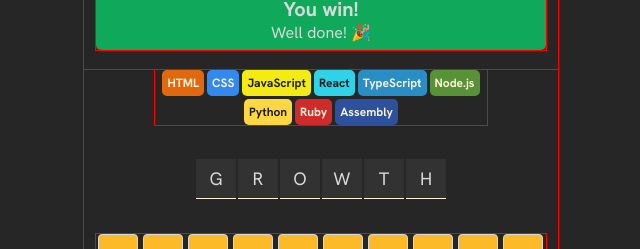
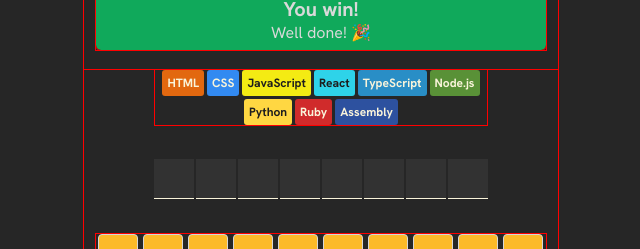
Before and after one commit to ThomasGhali/assembly-game, a React (Vite) app: page / in a window 1280 px wide. Shown: the part 165-414 px from the top of the page, without its empty margins (319-959 px from the left). Built offline with nearby package versions, Linux system fonts and the light colour scheme.

Commit message:
feat: add logic & style for languages to be lost
- Correct letters now appear on the input screen and
it letter becomes green, while the incorrect ones become
red and a language gets 'lost' effect.

```diff
--- a/src/App.jsx
+++ b/src/App.jsx
@@ -3,10 +3,38 @@
 import { clsx } from "clsx";
 
 export default function Assembly() {
-  const [currentWord, setCurrentWord] = useState("GROWTH");
+  // State values
+  const [currentWord, setCurrentWord] = useState("TRANQUIL");
   const [guessed, setGuessed] = useState([]);
 
-  // Make a span element for each letter
+  // Derived values
+  const wrongGuessCount = guessed.filter((letter) => {
+    if (!currentWord.includes(letter)) return true;
+  }).length;
+
+  // Generates the language divs
+  function makeLanguageBlocks() {
+    return languages.map((lang, index)=>
+      (<div
+        key={index}
+        style={{
+          backgroundColor:`${lang.backgroundColor}`,
+          color: `${lang.color}`
+        }}
+        className={
+          clsx(
+            "language",
+            {lost: index < wrongGuessCount}
+          )
+        }
+        >
+        {lang.name}
+      </div>
+      )
+    )
+  }
+
+    // Make a span element for each letter
   function inputWord() {
     return [...currentWord]
     .map(
@@ -16,36 +44,11 @@
           className="input-letter"
           key={index}
         >
-          {letter.toUpperCase()}
+          {guessed.includes(letter) && letter.toUpperCase()}
         </span>
         )
 
     )
-  }
-
-  // Generates the language divs
-  function makeLanguageBlocks() {
-    return languages.map((lang, i)=>
-      (<div
-        key={i}
-        style={{
-          backgroundColor:`${lang.backgroundColor}`,
-          color: `${lang.color}`
-        }}
-        className="language"
-      >
-        {lang.name}
-      </div>
-      )
-    )
-  }
-
-  function evaluate(letter) {
-    if (currentWord.includes(letter)) {
-      return true;
-    } else {
-      return false;
-    }
   }
 
   // Add guessed letter to state
--- a/src/index.css
+++ b/src/index.css
@@ -128,10 +128,34 @@
 
 .language {
   padding: 5px;
-  border-radius: 5px;
+  border-radius: 3px;
   color: black;
   font-size: 12px;
   font-weight: 700;
+  position: relative;
+}
+
+.lost {
+  position: relative;
+  border-radius: 3px;
+  overflow: hidden;
+}
+
+.lost::before {
+  content: "";
+  position: absolute;
+  inset: 0;
+  background-color: rgba(0, 0, 0, 0.4);
+}
+
+.lost::after {
+  content: "💀";
+  position: absolute;
+  inset: 0;
+  display: flex;
+  align-items: center;
+  justify-content: center;
+  font-size: 0.85rem;
 }
 
 .game-screen__input {
```
